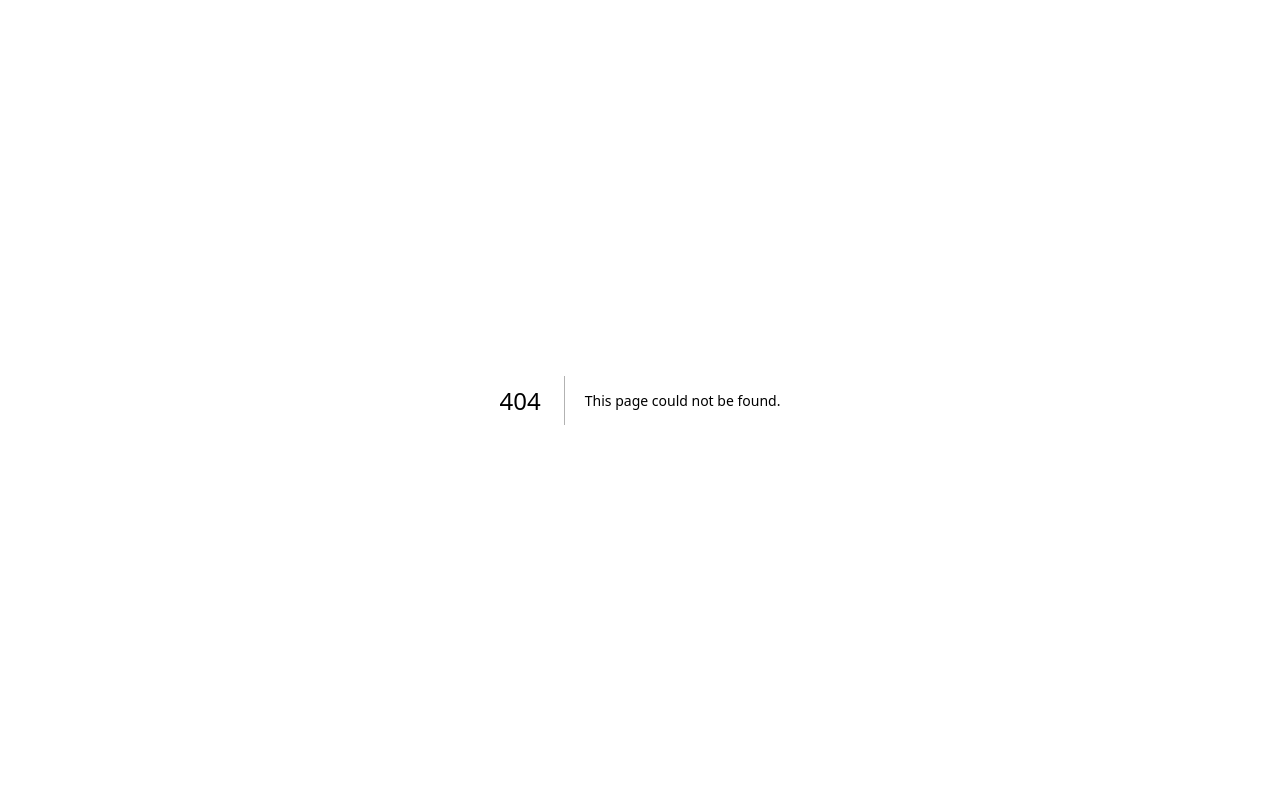
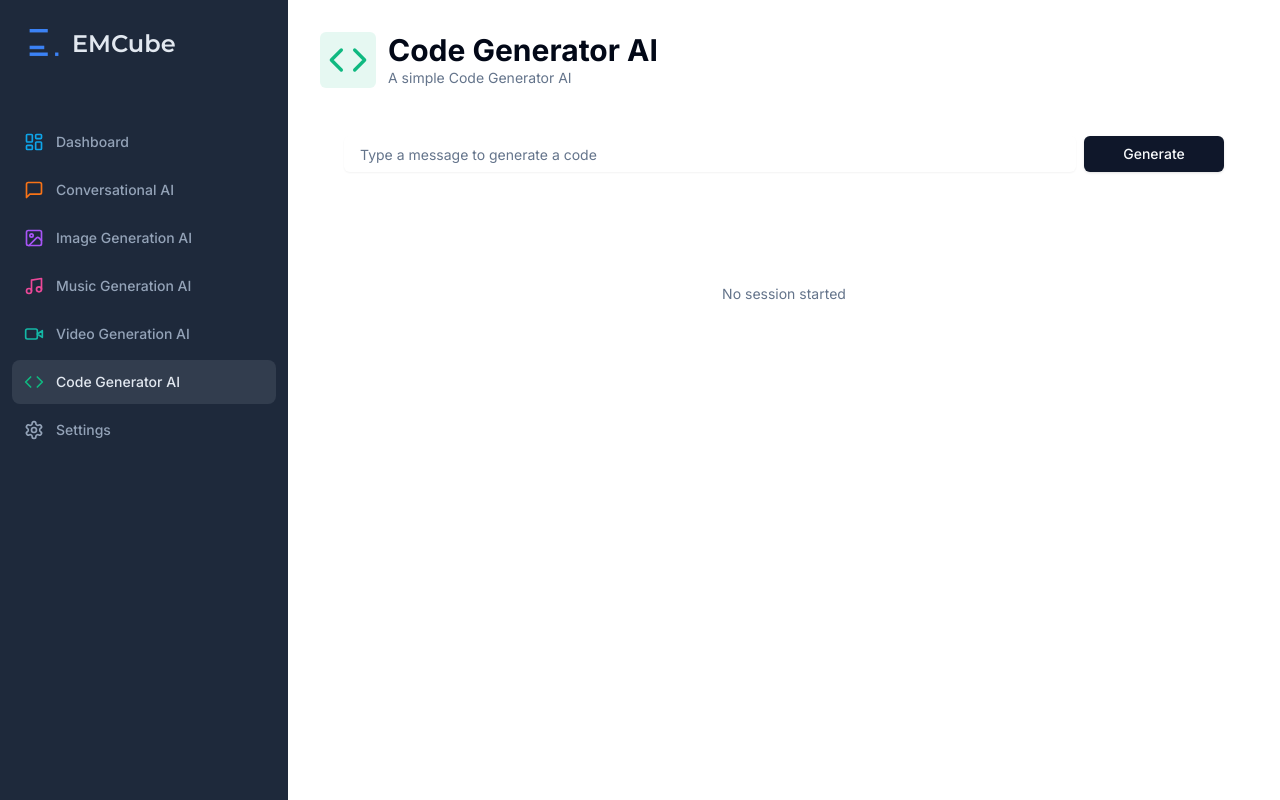
Before and after one commit to EMCaranto/next-ai-saas, a Next.js app: page /code in a window 1280 px wide. Before the commit this address had no page. Built offline with nearby package versions, Linux system fonts and the light colour scheme.

Commit message:
:hammer: Done Code Generator AI UI & API (OpenAI)

```diff
--- /dev/null
+++ b/app/( dashboard )/( pages )/code/constant.ts
@@ -0,0 +1,8 @@
+// Dependencies
+import * as z from 'zod'
+
+export const formSchema = z.object({
+  prompt: z.string().min(1, {
+    message: 'Prompt is required'
+  })
+})
--- /dev/null
+++ b/app/( dashboard )/( pages )/code/page.tsx
@@ -0,0 +1,176 @@
+'use client'
+
+import { useRouter } from 'next/navigation'
+import { useState } from 'react'
+
+// Dependencies
+import { zodResolver } from '@hookform/resolvers/zod'
+import axios from 'axios'
+import { CodeIcon } from 'lucide-react'
+import { ChatCompletionRequestMessage } from 'openai'
+import { useForm } from 'react-hook-form'
+import ReactMarkdown from 'react-markdown'
+import * as z from 'zod'
+
+import { formSchema } from './constant'
+
+// Components
+import { Button } from '@/components/ui/button'
+import {
+  Form,
+  FormControl,
+  FormField,
+  FormItem
+} from '@/components/ui/form'
+import { Input } from '@/components/ui/input'
+
+import { BotAvatar } from '@/components/avatar/BotAvatar'
+import { UserAvatar } from '@/components/avatar/UserAvatar'
+import { Empty } from '@/components/empty/Empty'
+import { Heading } from '@/components/heading/Heading'
+import { Loader } from '@/components/loader/Loader'
+
+// Library
+import { cn } from '@/lib/utils'
+
+const CodePage = () => {
+  const [ messages, setMessages ] = useState<ChatCompletionRequestMessage[]>([])
+  const router = useRouter()
+
+  const form = useForm<z.infer<typeof formSchema>>({
+    defaultValues: {
+      prompt: ''
+    },
+    resolver: zodResolver(formSchema)
+  })
+
+  const isLoading = form.formState.isSubmitting
+
+  const onSubmit = async (values: z.infer<typeof formSchema>) => {
+    try{
+      const userMessage: ChatCompletionRequestMessage = {
+        role: 'user',
+        content: values.prompt
+      }
+
+      const newMessage = [...messages, userMessage]
+
+      const response = await axios.post('/api/code', {
+        messages: newMessage
+      })
+
+      setMessages((current) => [...current, userMessage, response.data])
+
+      form.reset()
+    }
+    catch (error) {
+      console.log(error)
+    }
+    finally {
+      router.refresh()
+    }
+  }
+
+  return(
+    <div>
+      <Heading
+        title="Code Generator AI"
+        description="A simple Code Generator AI"
+        icon={ CodeIcon }
+        iconColor="text-emerald-500"
+        bgColor="bg-emerald-500/10"
+      />
+      <div className="px-4 lg:px-8">
+        <div>
+          <Form { ...form }>
+            <form
+              className="rounded-lg vorder w-full py-4 px-3 md:px-6 focus-within:shadow-sm grid grid-cols-12 gap-2"
+              onSubmit={ form.handleSubmit(onSubmit) }
+            >
+              <FormField
+                name="prompt"
+                render={
+                  ({ field }) => (
+                    <FormItem className="col-span-12 lg:col-span-10">
+                      <FormControl className="m-0 p-0">
+                        <Input
+                          className="border-0 outline-none focus-visible:ring-0 focus-visible:ring-transparent px-4"
+                          placeholder="Type a message to generate a code"
+                          disabled={ isLoading }
+                          { ...field }
+                        />
+                      </FormControl>
+                    </FormItem>
+                  )
+                }
+              />
+              <Button
+                className="col-span-12 lg:col-span-2 w-full"
+                disabled={ isLoading }
+              >
+                Generate
+              </Button>
+            </form>
+          </Form>
+        </div>
+        <div className="space-y-4 mt-4">
+          {
+            isLoading && (
+              <div className="p-20 rounded-lg w-full flex items-center justify-center bg-muted">
+                <Loader />
+              </div>
+            )
+          }
+          {
+            messages.length === 0 && !isLoading && (
+              <Empty label="No session started" />
+            )
+          }
+          <div className="flex flex-col-reverse gap-y-4">
+            {
+              messages.map((message) => (
+                <div
+                  className={
+                    cn(
+                      "p-8 w-full flex items-center gap-x-8 rounded-lg",
+                      message.role === "user"
+                      ? "bg-white border border-black/10"
+                      : "bg-muted"
+                    )
+                  }
+                  key={ message.content }
+                >
+                  {
+                    message.role === "user"
+                    ? <UserAvatar />
+                    : <BotAvatar/>
+                  }
+                  <ReactMarkdown
+                    className="text-sm overflow-hidden leading-7"
+                    components={{
+                      pre: ({ node, ...props }) => (
+                        <div className="overflow-auto w-full my-2 bg-black/10 p-2 rounded-lg">
+                          <pre { ...props } />
+                        </div>
+                      ),
+                      code: ({ node, ...props }) => (
+                        <code
+                          className="bg-black/10 rounded-lg p-1"
+                          { ...props }
+                        />
+                      )
+                    }}
+                  >
+                    { message.content || "" }
+                  </ReactMarkdown>
+                </div>
+              ))
+            }
+          </div>
+        </div>
+      </div>
+    </div>
+  )
+}
+
+export default CodePage
--- a/package.json
+++ b/package.json
@@ -25,6 +25,7 @@
     "react": "^18",
     "react-dom": "^18",
     "react-hook-form": "^7.47.0",
+    "react-markdown": "^9.0.0",
     "tailwind-merge": "^2.0.0",
     "tailwindcss-animate": "^1.0.7",
     "zod": "^3.22.4"
```
Also changed, not shown: 1 other file (tests, documents, lock files or other folders).
